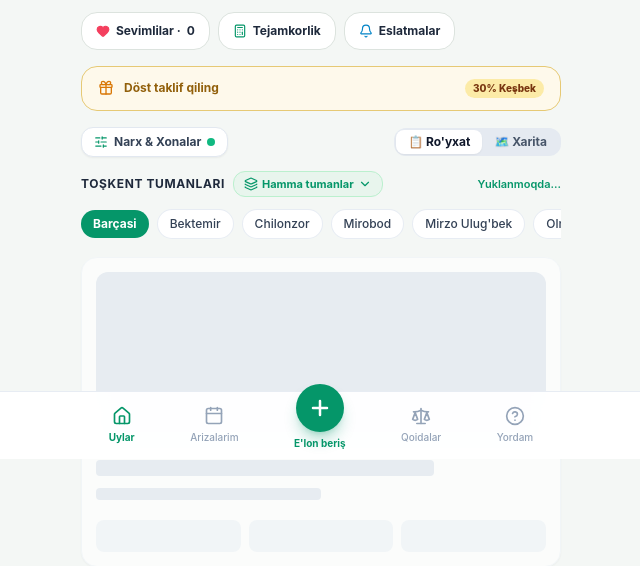
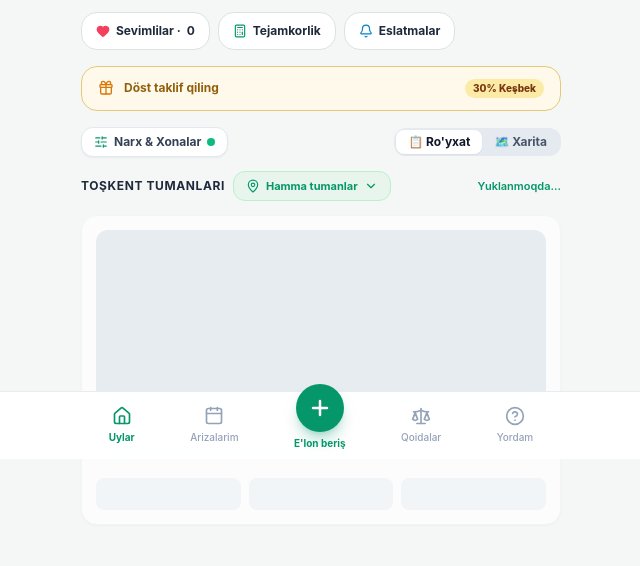
Before and after one commit to Fayzullomahammadov/renttrust-uz, a Flask app: page / in a window 1280 px wide. Shown: the part 341-907 px from the top of the page, without its empty margins (319-959 px from the left). After the commit the page ends 800 px from the top, so only its background shows below. Run offline with Flask 3, Linux system fonts and the light colour scheme; some libraries are stand-ins or nearby versions.

Commit message:
refactor(districts): remove redundant horizontal pills container in favor of tagma-tag dropdown selector

```diff
--- a/templates/index.html
+++ b/templates/index.html
@@ -368,26 +368,18 @@
             </div>
         </div>
 
-        <!-- District Filter Pills & Tagma-tag Vertical List -->
+        <!-- District Filter & Tagma-tag Vertical List -->
         <div class="space-y-2">
             <div class="flex items-center justify-between">
                 <div class="flex items-center space-x-2">
                     <span class="text-xs font-bold text-slate-800 dark:text-slate-200 uppercase tracking-wider" id="districts-header-title">Toşkent tumanlari</span>
-                    <button type="button" onclick="toggleDistrictsVerticalList()" id="btn-toggle-districts" class="inline-flex items-center space-x-1 text-[11px] font-bold text-[#059669] dark:text-[#10b981] bg-[#e8f5ed] dark:bg-[#142319] hover:bg-[#d6ecdf] dark:hover:bg-[#1a3322] px-2.5 py-1 rounded-xl border border-[#bbf0ce] dark:border-[#1d3524] transition active:scale-95 shadow-xs" title="Hamma tumanlarni ro'yxat qilib ochish">
-                        <i data-lucide="layers" class="w-3.5 h-3.5"></i>
+                    <button type="button" onclick="toggleDistrictsVerticalList()" id="btn-toggle-districts" class="inline-flex items-center space-x-1.5 text-[11px] font-bold text-[#059669] dark:text-[#10b981] bg-[#e8f5ed] dark:bg-[#142319] hover:bg-[#d6ecdf] dark:hover:bg-[#1a3322] px-3 py-1.5 rounded-xl border border-[#bbf0ce] dark:border-[#1d3524] transition active:scale-95 shadow-xs" title="Tumanlarni tanlash">
+                        <i data-lucide="map-pin" class="w-3.5 h-3.5"></i>
                         <span id="btn-districts-toggle-label">Hamma tumanlar</span>
                         <i data-lucide="chevron-down" id="districts-chevron-icon" class="w-3.5 h-3.5 transition-transform duration-200"></i>
                     </button>
                 </div>
                 <span class="text-[11px] text-[#059669] dark:text-[#10b981] font-semibold" id="properties-count">Yuklanmoqda...</span>
-            </div>
-
-            <!-- Horizontal Carousel (Swipable) -->
-            <div id="district-pills-container" class="flex items-center space-x-2 overflow-x-auto hide-scrollbar py-1 text-xs">
-                <button onclick="filterDistrict('Barchasi')" class="district-btn px-3 py-1.5 rounded-full font-bold bg-[#059669] dark:bg-[#10b981] text-white dark:text-slate-950 shrink-0 transition active:scale-95 shadow-xs" id="district-pill-all" data-district="Barchasi">Barçasi</button>
-                {% for d in districts %}
-                <button onclick="filterDistrict('{{ d }}')" class="district-btn px-3 py-1.5 rounded-full font-medium bg-white dark:bg-[#111a14] text-slate-700 dark:text-slate-200 hover:bg-slate-100 dark:hover:bg-[#16231c] shrink-0 transition active:scale-95 border border-slate-200/80 dark:border-[#1b2b20]" data-district="{{ d }}">{{ d }}</button>
-                {% endfor %}
             </div>
 
             <!-- Tagma-tag Vertical List Panel (Collapsed by default, opens on button click) -->
@@ -2291,21 +2283,28 @@
             drawer.classList.toggle('hidden');
         }
 
-        function updateDistrictPillsStyles() {
-            document.querySelectorAll('.district-btn').forEach(btn => {
-                const d = btn.getAttribute('data-district') || btn.innerText.trim();
-                const isMatch = (d === currentDistrict) || (currentDistrict === 'Barchasi' && (d === 'Barchasi' || d === 'Barçasi'));
-                if (isMatch) {
-                    btn.className = "district-btn px-3 py-1.5 rounded-full font-bold bg-[#059669] dark:bg-[#10b981] text-white dark:text-slate-950 shrink-0 transition active:scale-95 shadow-xs";
-                } else {
-                    btn.className = "district-btn px-3 py-1.5 rounded-full font-medium bg-white dark:bg-[#111a14] text-slate-700 dark:text-slate-200 hover:bg-slate-100 dark:hover:bg-[#16231c] shrink-0 transition active:scale-95 border border-slate-200/80 dark:border-[#1b2b20]";
-                }
-            });
+        function updateDistrictButtonLabel() {
+            const label = document.getElementById('btn-districts-toggle-label');
+            if (!label) return;
+            const t = (typeof I18N !== 'undefined' && I18N[currentLang]) ? I18N[currentLang] : (typeof I18N !== 'undefined' ? I18N.uz : {});
+            if (currentDistrict === 'Barchasi' || !currentDistrict) {
+                label.innerText = t.districts_toggle_btn || 'Hamma tumanlar';
+            } else {
+                let dName = currentDistrict;
+                if (currentLang === 'uz') {
+                    dName = dName.replace("Chilonzor", "Çilonzor")
+                                 .replace("Mirzo Ulug'bek", "Mirzo Uluğbek")
+                                 .replace("Shayxontohur", "Şayxontohur")
+                                 .replace("Uchtepa", "Uçtepa")
+                                 .replace("Yashnobod", "Yaşnobod");
+                }
+                label.innerText = dName;
+            }
         }
 
         function filterDistrict(district) {
             currentDistrict = district;
-            updateDistrictPillsStyles();
+            updateDistrictButtonLabel();
             renderDistrictsVerticalList();
             applyFilters();
         }
@@ -2313,21 +2312,18 @@
         function toggleDistrictsVerticalList(forceState) {
             const panel = document.getElementById('districts-vertical-panel');
             const chevron = document.getElementById('districts-chevron-icon');
-            const label = document.getElementById('btn-districts-toggle-label');
             if (!panel) return;
 
-            const t = (typeof I18N !== 'undefined' && I18N[currentLang]) ? I18N[currentLang] : (typeof I18N !== 'undefined' ? I18N.uz : {});
             const willOpen = (typeof forceState === 'boolean') ? forceState : panel.classList.contains('hidden');
 
             if (willOpen) {
                 renderDistrictsVerticalList();
                 panel.classList.remove('hidden');
                 if (chevron) chevron.classList.add('rotate-180');
-                if (label) label.innerText = t.districts_close_btn || 'Yopiş';
             } else {
                 panel.classList.add('hidden');
                 if (chevron) chevron.classList.remove('rotate-180');
-                if (label) label.innerText = t.districts_toggle_btn || 'Hamma tumanlar';
+                updateDistrictButtonLabel();
             }
         }
 
@@ -2378,13 +2374,9 @@
 
         function selectDistrictFromVerticalList(district) {
             filterDistrict(district);
-            const activePill = document.querySelector(`.district-btn[data-district="${district}"]`);
-            if (activePill) {
-                activePill.scrollIntoView({ behavior: 'smooth', inline: 'center', block: 'nearest' });
-            }
             setTimeout(() => {
                 toggleDistrictsVerticalList(false);
-            }, 250);
+            }, 200);
         }
 
         function filterRooms(rooms) {
```
